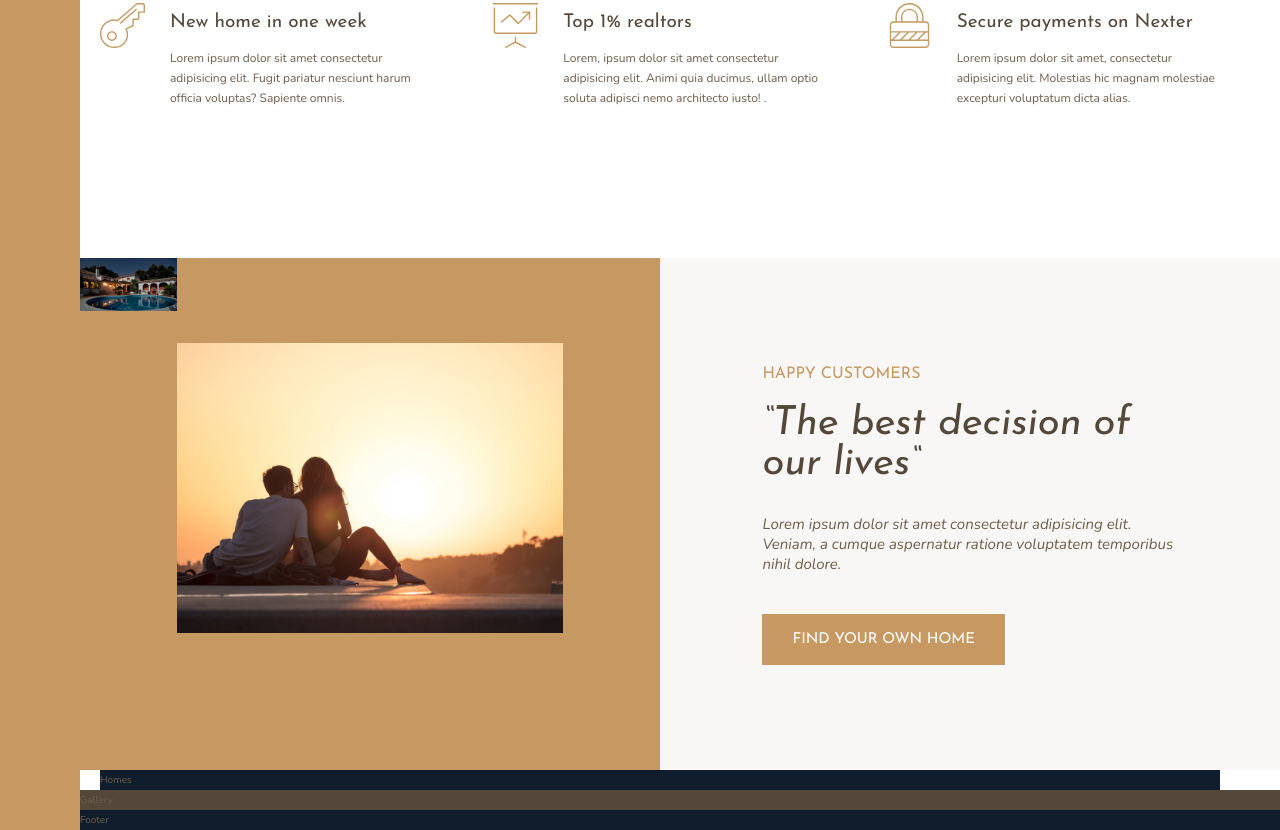
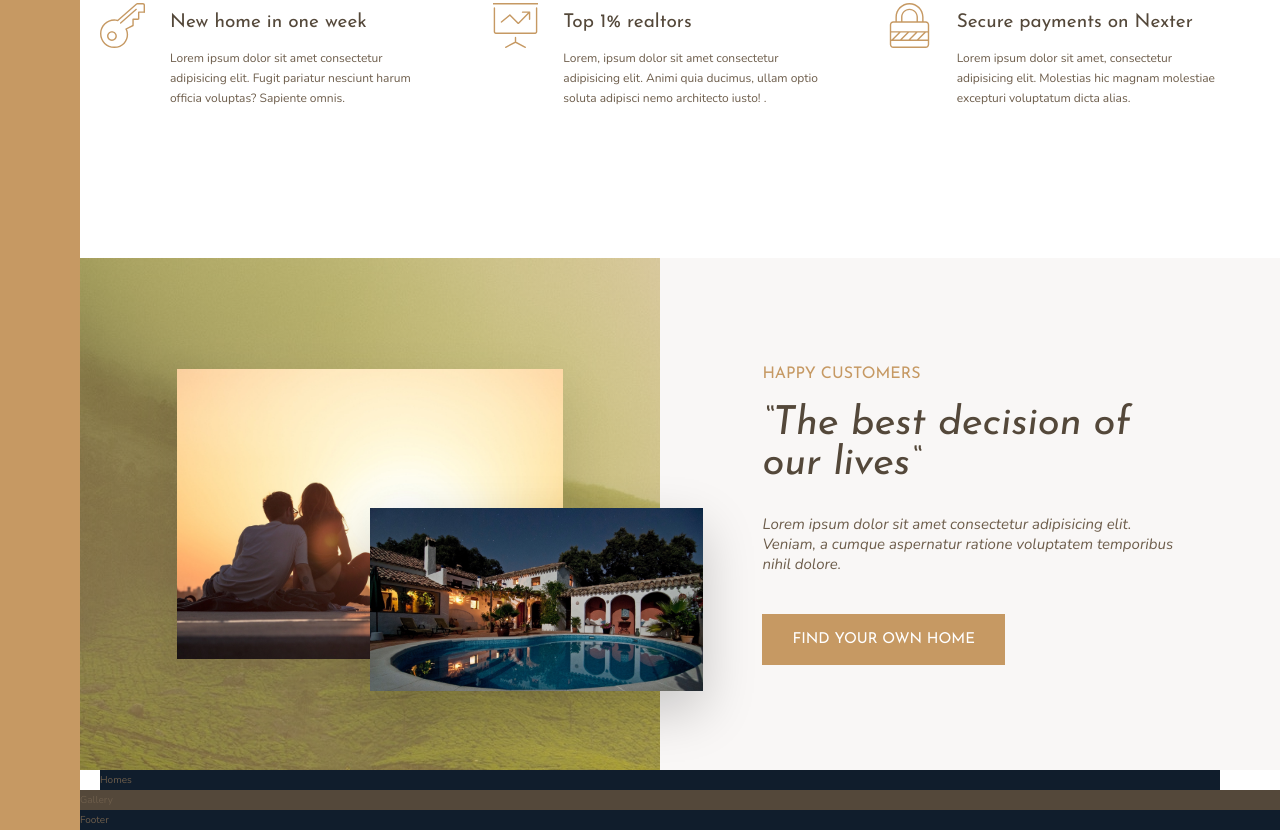
Before and after one commit to jonrmoore/nexter, a website: page index.html in a window 1280 px wide. Shown: the part 952-1782 px from the top of the page. Drawn offline with nearby package versions, Linux system fonts and the light colour scheme.

Commit message:
Image composition complete --> finished story section

```diff
--- a/sass/_story.scss
+++ b/sass/_story.scss
@@ -3,20 +3,27 @@
   &__pictures {
     background-color: $color-primary;
     grid-column: full-start / col-end 4;
+    background-image: linear-gradient(rgba($color-primary, .5), rgba($color-primary, .5)), url(../img/back.jpg);
 
     display: grid;
     grid-template-rows: repeat(6, 1fr);
     grid-template-columns: repeat(6, 1fr);
+    align-items: center;
   }
 
   &__img--1 {
     width: 100%;
     grid-row: 2 / 6;
     grid-column: 2 / 6;
+    box-shadow: 0 2rem 5rem rgba(#000, .1);
   }
 
   &__img--2 {
-    width: 100%;
+    width: 115%; // To make it overlap the grid
+    grid-row: 4 / 6;
+    grid-column: 4 / 7;
+    z-index: 20;
+    box-shadow: 0 2rem 5rem rgba(#000, .2);
   }
 
   &__content {
```
Also changed, not shown: css/style.css.
